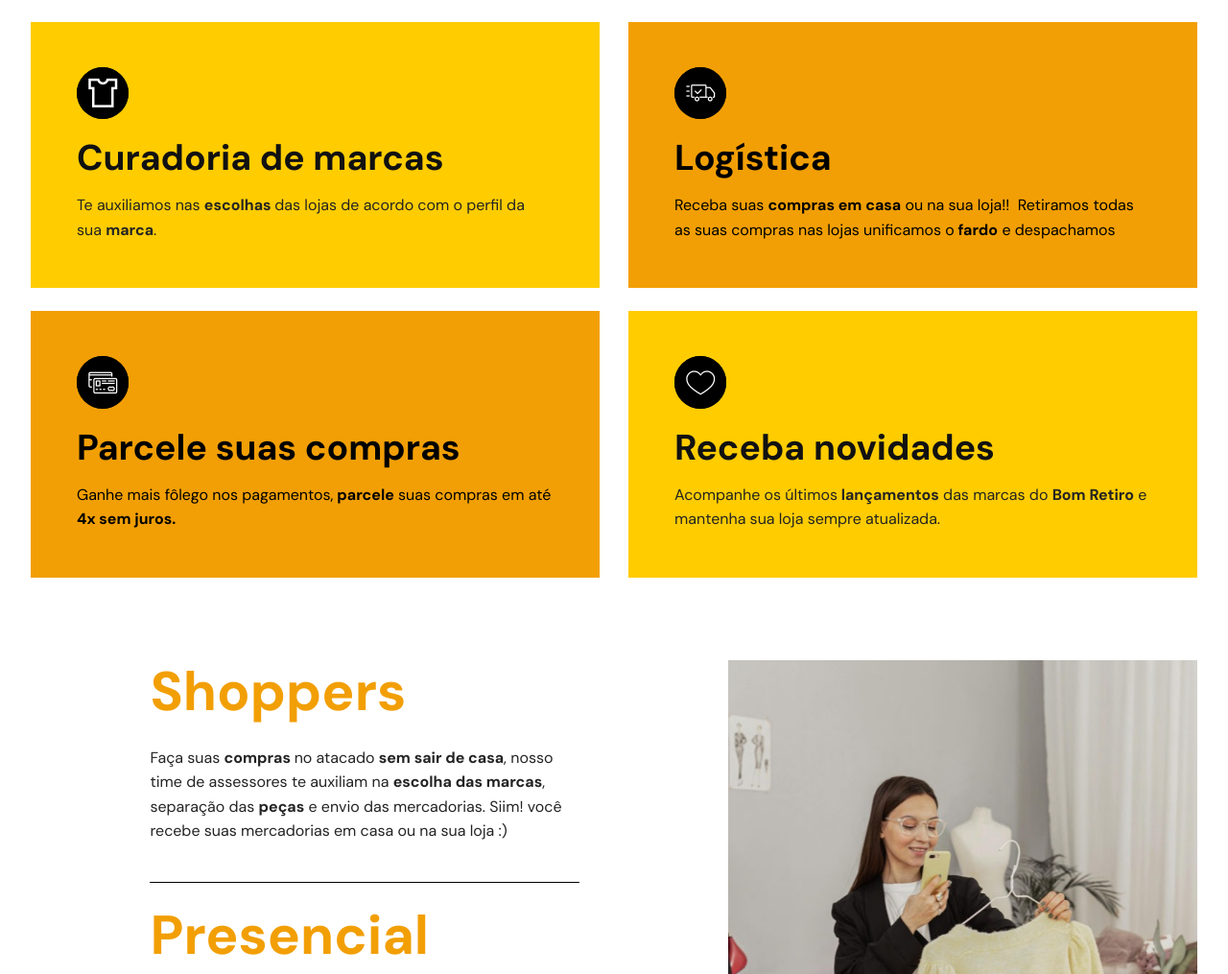
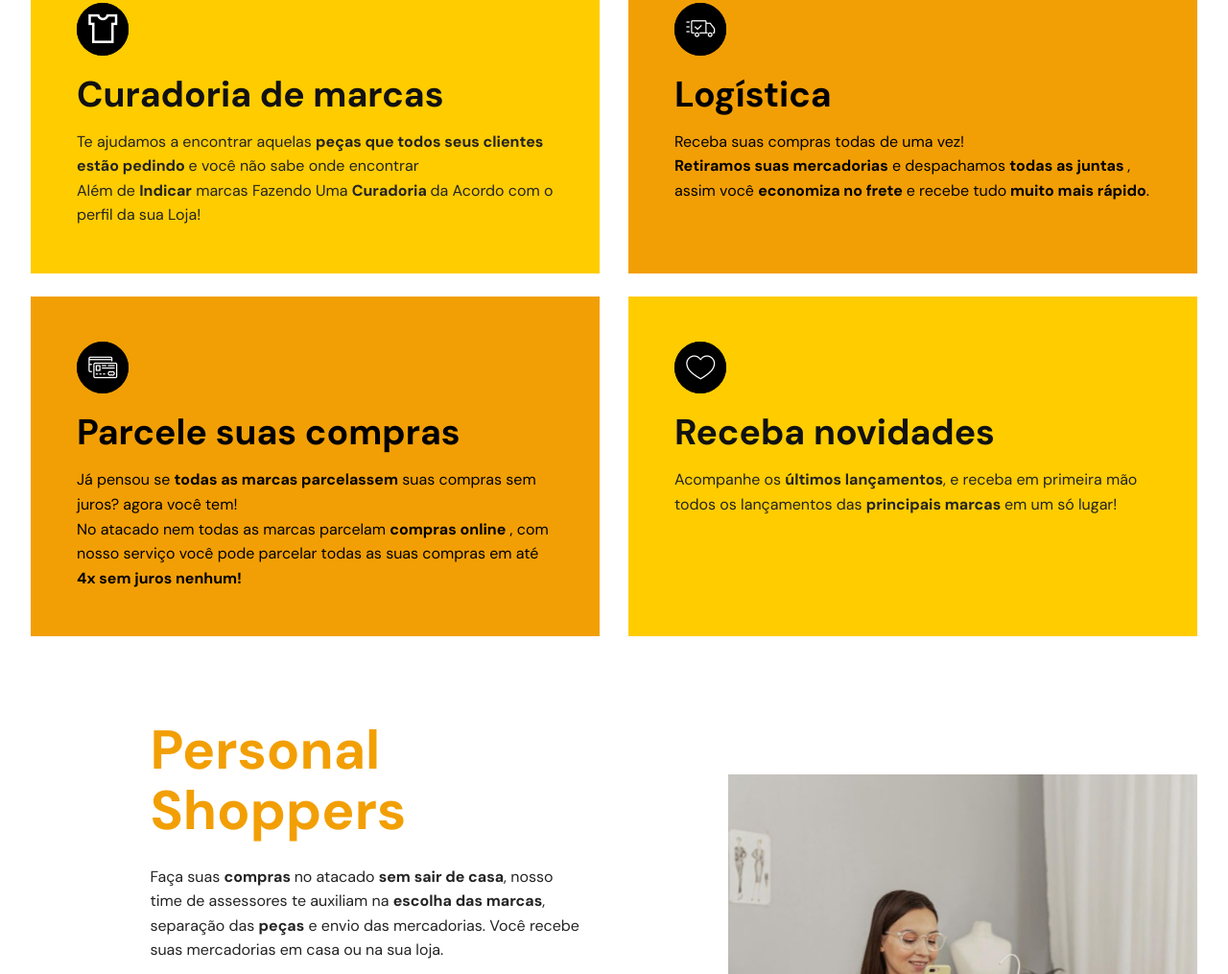
Before and after one commit to zirobr/assessoria, a plain HTML site: page index.html in a window 1280 px wide. Shown: the part 904-1919 px from the top of the page at 96% size. Drawn offline with Linux system fonts and the light colour scheme; files whose address does not match are found by name.

Commit message:
Add files via upload

```diff
--- a/index.html
+++ b/index.html
@@ -41,7 +41,7 @@
 
                 <h1 class="mbr-section-title mbr-bold mbr-white pb-2 mbr-fonts-style display-2">
                     Assessoria em compras no atacado gratuita&nbsp;</h1>
-                <p class="mbr-text pb-4 mbr-white mbr-regular mbr-fonts-style display-4">Compre nas principais marcas do Bom Retiro.&nbsp;</p>
+
                 <div class="mbr-section-btn"><a class="btn btn-md btn-white display-7" href="https://api.whatsapp.com/send?l=pt-BR&phone=5511985031604&text=Olá!%20Tenho%20interesse%20em%20saber%20mais%20sobre%20a%20assessoria" target="_blank">TENHO INTERESSE&nbsp;</a></div>
             </div>
         </div>
@@ -57,7 +57,7 @@
         <div class="row justify-content-start">
             <div class="section-header col-lg-10">
         <h2 class="mbr-fonts-style mbr-section-title mb-0 mbr-bold display-2">Nossos serviços&nbsp;</h2>
-        <h3 class="mbr-fonts-style mbr-section-subtitle mb-0 display-7"><strong>Empreender</strong> no ramo da moda exige muita dedicação, são diversos <strong>detalhes</strong> que precisam ser bem alinhados para mondar uma coleção linda e deixar a sua <strong>loja sempre atualizada</strong>! E estamos aqui para tornar essas <strong>etapas mais tranquilas</strong>. Conte com a gente!&nbsp;&nbsp;<br><br><strong>Exclusivo para CNPJ do ramo vestuário</strong></h3>
+        <h3 class="mbr-fonts-style mbr-section-subtitle mb-0 display-7">Manter uma loja de roupas exige <strong>muita dedicação</strong>, encontrar<strong> marcas de qualidade</strong><span style="font-size: 1rem; font-weight: inherit; letter-spacing: 0.2rem;">, decidir como despachar uma mercadoria, definir qual a melhor forma de pagamento entre outros.&nbsp;</span><span style="font-size: 1rem; letter-spacing: 0.2rem;"><span style="font-weight: inherit;">Estamos aqui para tornar essas etapas</span><strong> mais fácies</strong><span style="font-weight: inherit;"> e </span><strong>rápidas</strong>.&nbsp;</span><br><span style="font-size: 1rem; letter-spacing: 0.2rem;"><br></span><div><strong>Exclusivo para CNPJ do ramo vestuário</strong></div></h3>
         </div>
         </div>
         <div class="row align-left">
@@ -68,7 +68,7 @@
                     <span class="mbr-iconfont mobi-mbri-website-theme mobi-mbri"></span>
                 </div>
                 <h4 class="mbr-fonts-style mbr-card-title mbr-black mbr-bold display-5"><p>Curadoria de marcas&nbsp;&nbsp;&nbsp;&nbsp;&nbsp;</p></h4>
-                <p class="mbr-text mbr-fonts-style mb-0 display-7">Te auxiliamos nas <strong>escolhas </strong>das lojas de acordo com o perfil da sua <strong>marca</strong>.&nbsp;</p>
+                <p class="mbr-text mbr-fonts-style mb-0 display-7">Te ajudamos a encontrar aquelas <strong>peças que todos seus clientes estão pedindo </strong>e você não sabe onde encontrar<br>Além de <strong>Indicar</strong> marcas Fazendo Uma <strong>Curadoria </strong>da Acordo com o perfil da sua Loja!</p>
 
             </div>
             </div>
@@ -79,7 +79,7 @@
                     <span class="mbr-iconfont mbri-delivery"></span>
                 </div>
                 <h4 class="mbr-fonts-style mbr-card-title mbr-black mbr-bold display-5">Logística&nbsp;</h4>
-                <p class="mbr-text mbr-fonts-style mb-0 display-7">Receba suas <strong>compras em casa</strong> ou na sua loja!!&nbsp; Retiramos todas as suas compras nas lojas unificamos o<strong> fardo</strong> e despachamos</p>
+                <p class="mbr-text mbr-fonts-style mb-0 display-7">Receba suas compras todas de uma vez!<br><strong>Retiramos suas mercadorias</strong> e despachamos <strong>todas as juntas </strong>, assim você <strong>economiza no frete </strong>e recebe tudo<strong> muito mais rápido</strong>.</p>
 
             </div>
             </div>
@@ -90,7 +90,7 @@
                     <span class="mbr-iconfont mbri-credit-card"></span>
                 </div>
                 <h4 class="mbr-fonts-style mbr-card-title mbr-black mbr-bold display-5">Parcele suas compras&nbsp;</h4>
-                <p class="mbr-text mbr-fonts-style mb-0 display-7">Ganhe mais fôlego nos pagamentos,<strong> parcele</strong> suas compras em até <strong>4x sem juros.</strong></p>
+                <p class="mbr-text mbr-fonts-style mb-0 display-7">Já pensou se <strong>todas as marcas parcelassem</strong> suas compras sem juros? agora você tem!<br>No atacado nem todas as marcas parcelam <strong>compras online</strong> , com nosso serviço você pode parcelar todas as suas compras em até <strong>4x sem juros nenhum!</strong><br></p>
 
             </div>
             </div>
@@ -101,7 +101,7 @@
                     <span class="mbr-iconfont mbri-hearth"></span>
                 </div>
                 <h4 class="mbr-fonts-style mbr-card-title mbr-black mbr-bold display-5">Receba novidades&nbsp;</h4>
-                <p class="mbr-text mbr-fonts-style mb-0 display-7">Acompanhe os últimos<strong> lançamentos</strong> das marcas do <strong>Bom Retiro</strong> e mantenha sua loja sempre atualizada.&nbsp;&nbsp;</p>
+                <p class="mbr-text mbr-fonts-style mb-0 display-7">Acompanhe os <strong>últimos lançamentos</strong>, e receba em primeira mão todos os lançamentos das <strong>principais marcas </strong>em um só lugar!&nbsp;</p>
 
             </div>
             </div>
@@ -123,12 +123,12 @@
 
             <div class="col-12 col-md align-center column-wrapper">
                 <div class="text-wrapper text-center">
-                    <h1 class="mbr-section-title mbr-fonts-style mbr-bold display-2">Shoppers</h1>
-                    <p class="mbr-text mbr-fonts-style display-7">Faça suas <strong>compras </strong>no atacado <strong>sem sair de casa</strong>, nosso time de assessores te auxiliam na <strong>escolha das marcas</strong>, separação das <strong>peças</strong> e envio das mercadorias. Siim! você recebe suas mercadorias em casa ou na sua loja :)&nbsp;</p>
+                    <h1 class="mbr-section-title mbr-fonts-style mbr-bold display-2">Personal Shoppers</h1>
+                    <p class="mbr-text mbr-fonts-style display-7">Faça suas <strong>compras </strong>no atacado <strong>sem sair de casa</strong>, nosso time de assessores te auxiliam na <strong>escolha das marcas</strong>, separação das <strong>peças</strong> e envio das mercadorias. Você recebe suas mercadorias em casa ou na sua loja.</p>
                     <div class="line">
                     </div>
                         <h4 class="mbr-text-title mbr-fonts-style mb-0 display-2"><strong>Presencial&nbsp;</strong></h4>
-                    <p class="mbr-text-2 mbr-fonts-style mb-0 display-7">Está planejando vim no<strong> Bom Retiro</strong> ? Agende já a sua visita,&nbsp; nossos assessores podem te ajudar com a<strong> curadoria</strong> de marcas antes da sua <strong>viagem</strong> assim você já chega no dia da compra com as algumas marcas já selecionadas ganhando muito mais tempo.<br><br></p>
+                    <p class="mbr-text-2 mbr-fonts-style mb-0 display-7">Está planejando vim no<strong> Bom Retiro</strong> ? Agende já a sua visita,&nbsp; nossos assessores podem te ajudar com a<strong> curadoria</strong> de marcas antes da sua <strong>viagem</strong> assim você já chega no dia da compra com as algumas marcas já selecionadas<strong> ganhando muito mais tempo</strong>.&nbsp;<br><em>Haa! E no dia das suas compras você terá um time pronto para recolher e embalar suas mercadorias.&nbsp;&nbsp;</em>♡<em><br></em><br></p>
                     <div class="mbr-section-btn mt-4"><a class="btn btn-info-outline display-7" href="https://api.whatsapp.com/send?l=pt-BR&phone=5511985031604&text=Olá!%20Tenho%20interesse%20em%20saber%20mais%20sobre%20a%20assessoria" target="_blank">Agendar visita&nbsp;</a></div>
 
 
```
Also changed, not shown: 1 other file.
